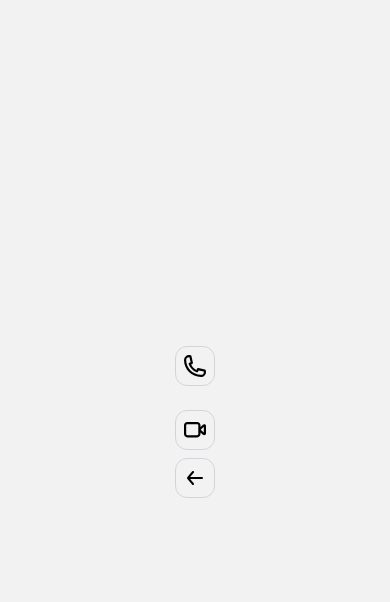
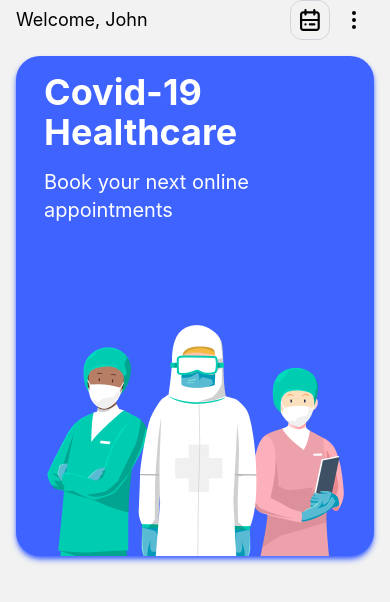
Before and after one commit to rasitcolakel/react-native-doctor-appointment, a React Native app: screen /Home in a window 390 px wide. Shown: the top 602 px of the page. Built offline with nearby package versions, Linux system fonts and the light colour scheme.

Commit message:
Illustration Added

```diff
--- a/src/assets/Icons.tsx
+++ b/src/assets/Icons.tsx
@@ -45,4 +45,30 @@ function GoBackIcon(props: IconProps) {
   );
 }
 
-export { PhoneIcon, VideoCallIcon, GoBackIcon };
+function CalendarIcon(props: IconProps) {
+  return (
+    <Svg width={20} height={22} viewBox="0 0 20 22" fill="none" {...props}>
+      <Path
+        fillRule="evenodd"
+        clipRule="evenodd"
+        d="M4.4 15.4c0-.605.495-1.1 1.1-1.1.605 0 1.1.495 1.1 1.1 0 .605-.495 1.1-1.1 1.1-.605 0-1.1-.495-1.1-1.1zm5.5-1.1h4.4c.605 0 1.1.495 1.1 1.1 0 .605-.495 1.1-1.1 1.1H9.9c-.605 0-1.1-.495-1.1-1.1 0-.605.495-1.1 1.1-1.1zm6.6 5.5H3.3c-.606 0-1.1-.494-1.1-1.1v-6.6h15.4v6.6c0 .606-.494 1.1-1.1 1.1zM3.3 4.4h1.1v1.1c0 .605.495 1.1 1.1 1.1.605 0 1.1-.495 1.1-1.1V4.4h6.6v1.1c0 .605.495 1.1 1.1 1.1.605 0 1.1-.495 1.1-1.1V4.4h1.1c.606 0 1.1.494 1.1 1.1v4.4H2.2V5.5c0-.606.494-1.1 1.1-1.1zm13.2-2.2h-1.1V1.1c0-.605-.495-1.1-1.1-1.1-.605 0-1.1.495-1.1 1.1v1.1H6.6V1.1C6.6.495 6.105 0 5.5 0c-.605 0-1.1.495-1.1 1.1v1.1H3.3C1.48 2.2 0 3.68 0 5.5v13.2C0 20.52 1.48 22 3.3 22h13.2c1.82 0 3.3-1.48 3.3-3.3V5.5c0-1.82-1.48-3.3-3.3-3.3z"
+        fill={colors.black}
+      />
+    </Svg>
+  );
+}
+
+function MoreIcon(props: IconProps) {
+  return (
+    <Svg width={4} height={18} viewBox="0 0 4 18" fill="none" {...props}>
+      <Path
+        fillRule="evenodd"
+        clipRule="evenodd"
+        d="M2 4a2 2 0 10-.001-4.001A2 2 0 002 4zm0 3a2 2 0 10.001 4.001A2 2 0 002 7zm-2 9a2 2 0 114.001.001A2 2 0 010 16z"
+        fill={colors.black}
+      />
+    </Svg>
+  );
+}
+
+export { PhoneIcon, VideoCallIcon, GoBackIcon, CalendarIcon, MoreIcon };
--- /dev/null
+++ b/src/components/Container.tsx
@@ -0,0 +1,15 @@
+import { View, Text, ViewProps } from "react-native";
+import React from "react";
+import { SafeAreaView } from "react-native-safe-area-context";
+
+type Props = ViewProps & {};
+
+const Container = (props: Props) => {
+  return (
+    <SafeAreaView>
+      <View className="flex px-4">{props.children}</View>
+    </SafeAreaView>
+  );
+};
+
+export default Container;
--- a/src/components/IconButton.tsx
+++ b/src/components/IconButton.tsx
@@ -3,12 +3,14 @@ import React from "react";
 
 type IconButtonProps = TouchableOpacityProps & {
   classes?: string;
+  outline?: boolean;
 };
 
 const IconButton = (props: IconButtonProps) => {
-  const { classes, children, ...rest } = props;
+  const { classes, children, outline = true, ...rest } = props;
   console.log("className", classes);
-  const containerClasses = `p-2 rounded-xl border border-gray-300 w-10 h-10 items-center justify-center ${classes}`;
+  const border = outline ? "border" : "";
+  const containerClasses = `p-2 rounded-xl border-gray-300 w-10 h-10 items-center justify-center ${border} ${classes}`;
   return (
     <TouchableOpacity className={containerClasses}>{children}</TouchableOpacity>
   );
--- a/src/screens/HomeScreen.tsx
+++ b/src/screens/HomeScreen.tsx
@@ -1,20 +1,51 @@
-import { View, Text } from "react-native";
-import { GoBackIcon, PhoneIcon, VideoCallIcon } from "../assets/Icons";
+import { View, Text, Dimensions, Image } from "react-native";
+import { SafeAreaView } from "react-native-safe-area-context";
+import {
+  CalendarIcon,
+  GoBackIcon,
+  MoreIcon,
+  PhoneIcon,
+  VideoCallIcon,
+} from "../assets/Icons";
+import Container from "../components/Container";
 import IconButton from "../components/IconButton";
+
 export default function HomeScreen() {
   return (
-    <View style={{ flex: 1, alignItems: "center", justifyContent: "center" }}>
-      <View className="gap-2">
-        <IconButton classes="mb-4">
-          <PhoneIcon />
-        </IconButton>
-        <IconButton>
-          <VideoCallIcon />
-        </IconButton>
-        <IconButton>
-          <GoBackIcon />
-        </IconButton>
+    <Container>
+      <View className="flex-row justify-between items-center">
+        <Text className="text-lg">Welcome, John</Text>
+        <View className="flex-row">
+          <IconButton classes="mr-1">
+            <CalendarIcon />
+          </IconButton>
+          <IconButton outline={false}>
+            <MoreIcon />
+          </IconButton>
+        </View>
       </View>
-    </View>
+
+      <View
+        className={`flex-col justify-between mt-4 bg-primary h-[500px] rounded-3xl px-3 shadow-md shadow-primary-500`}
+      >
+        <View className="justify-between p-4 w-3/4">
+          <Text className="text-white font-bold text-4xl mb-4">
+            Covid-19 Healthcare
+          </Text>
+          <Text className="text-white text-xl">
+            Book your next online appointments
+          </Text>
+        </View>
+        <View className="items-center w-full">
+          <Image
+            source={require("../assets/illustration.png")}
+            className="flex-end"
+            style={{
+              aspectRatio: 1.3,
+            }}
+          />
+        </View>
+      </View>
+    </Container>
   );
 }
```
Also changed, not shown: src/assets/illustration.png (added).
